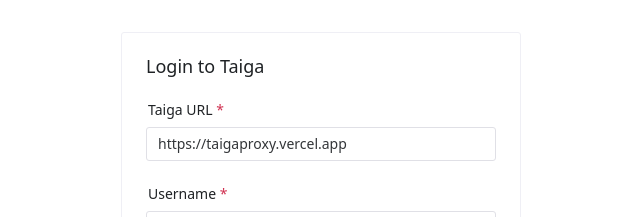
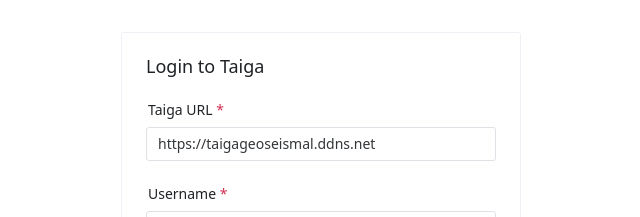
Before and after one commit to izzul/taiga-summarize-sprint, a Vue app: page / in a window 1280 px wide. Shown: the top 217 px of the page, without its empty margins (319-959 px from the left). Built offline with nearby package versions, Linux system fonts and the light colour scheme.

Commit message:
Update taigaUrl to new endpoint

```diff
--- a/src/components/LoginPage.vue
+++ b/src/components/LoginPage.vue
@@ -31,7 +31,7 @@
 const emit = defineEmits(['login-success'])
 
 const formValue = reactive({
-  taigaUrl: 'https://taigaproxy.vercel.app',
+  taigaUrl: 'https://taigageoseismal.ddns.net',
   username: '',
   password: ''
 })
```
